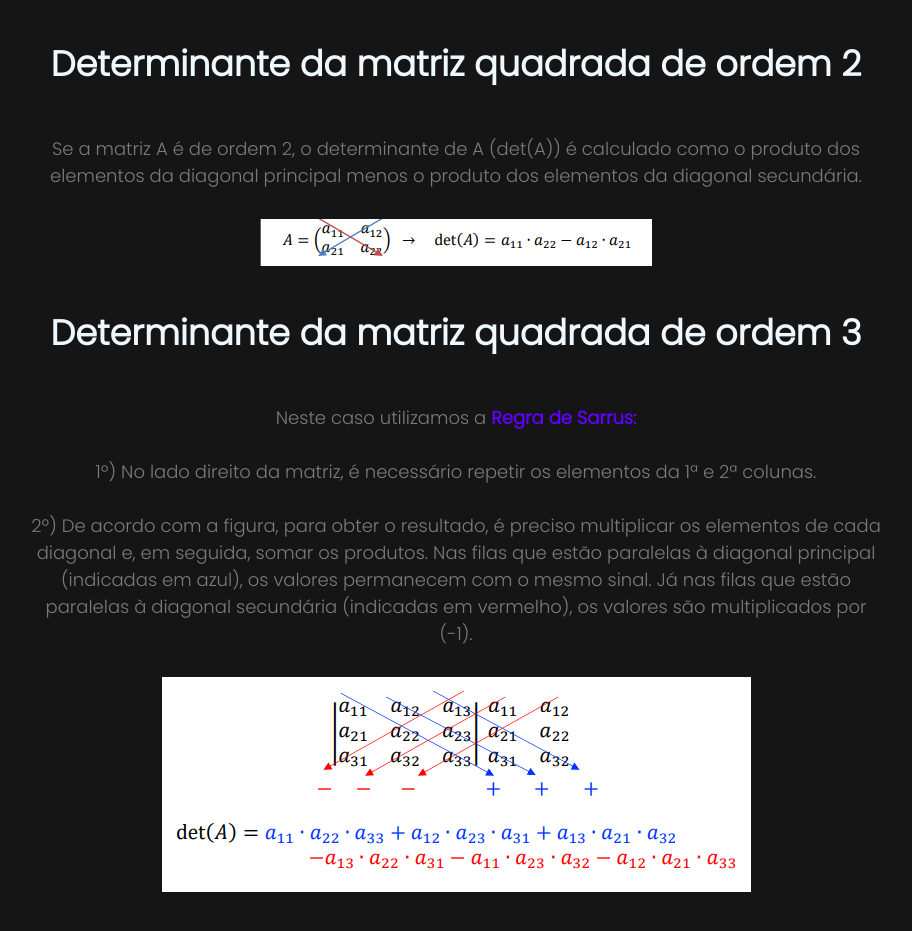
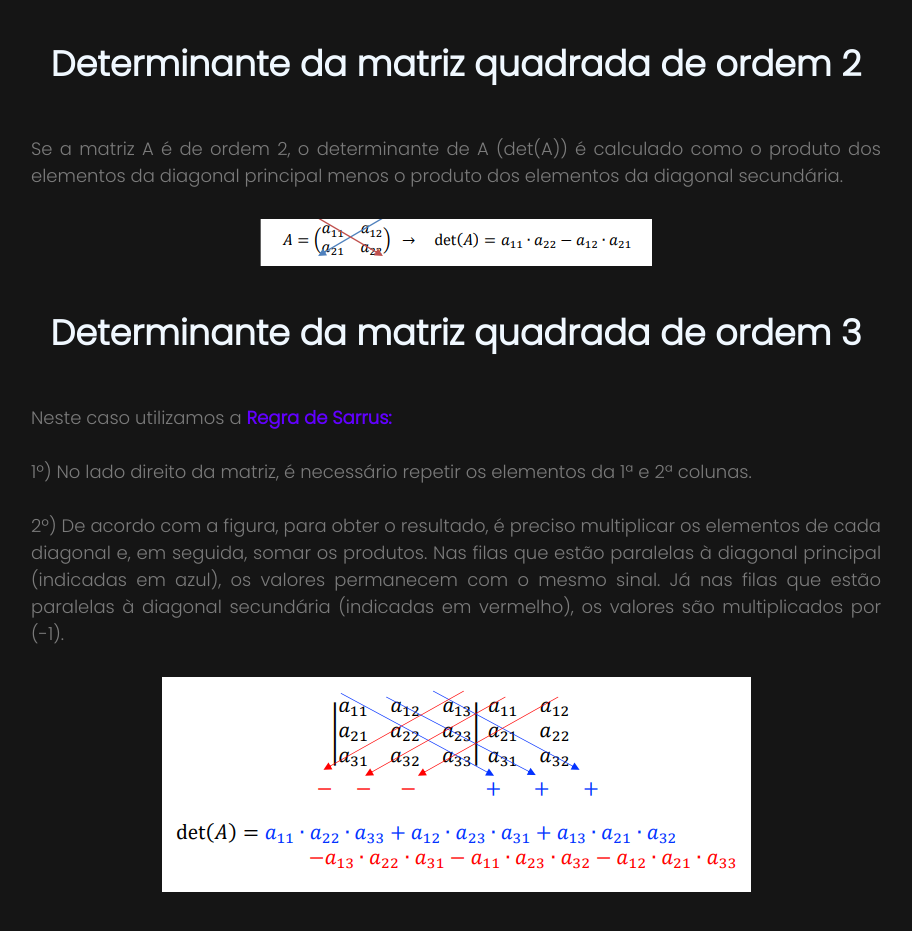
Before and after one commit to gabbwxhz/portfolio-matematica, a plain HTML site: page primeiroTrimestre/determinantes.html in a window 1280 px wide. Shown: the part 1404-2335 px from the top of the page, without its empty margins (184-1096 px from the left). Drawn offline with nearby package versions, Linux system fonts and the light colour scheme.

Commit message:
Update determinantes.html

```diff
--- a/primeiroTrimestre/determinantes.html
+++ b/primeiroTrimestre/determinantes.html
@@ -78,7 +78,7 @@
 
             <h4>Determinante da matriz quadrada de ordem 2</h4>
 
-            <p class="introduction-text introduction-text-max-width center">
+            <p class="introduction-text introduction-text-max-width">
                 Se a matriz A é de ordem 2, o determinante de A (det(A)) é calculado como o produto dos elementos da
                 diagonal principal menos o produto dos elementos da diagonal secundária.
 
@@ -90,7 +90,7 @@
 
           <h4>Determinante da matriz quadrada de ordem 3</h4>
 
-            <p class="introduction-text introduction-text-max-width center">
+            <p class="introduction-text introduction-text-max-width">
                 Neste caso utilizamos a <b class="purple">Regra de Sarrus:</b>
 
                 <br>
```
